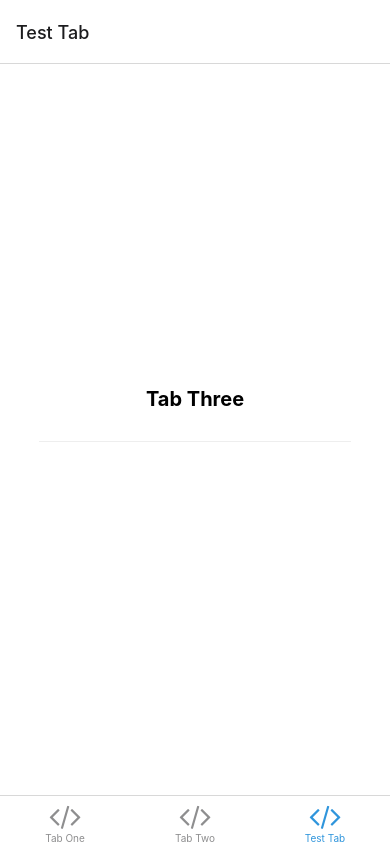
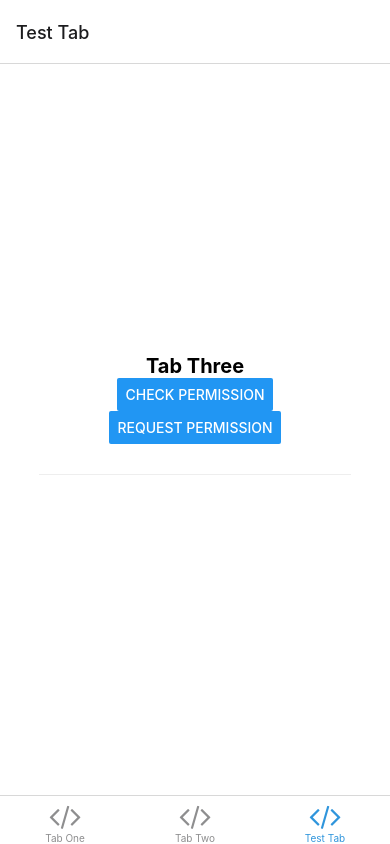
Before and after one commit to argens1203/react-native, a React Native app: screen /TestTab in a window 390 px wide. Built offline with nearby package versions, Linux system fonts and the light colour scheme; what expo-linking would draw is missing.

Commit message:
wip: calendar library

```diff
--- a/package.json
+++ b/package.json
@@ -29,6 +29,7 @@
     "react": "17.0.1",
     "react-dom": "17.0.1",
     "react-native": "0.64.3",
+    "react-native-calendar-events": "^2.2.0",
     "react-native-safe-area-context": "3.3.2",
     "react-native-screens": "~3.10.1",
     "react-native-web": "0.17.1"
@@ -37,8 +38,8 @@
     "@babel/core": "^7.12.9",
     "@types/react": "~17.0.21",
     "@types/react-native": "~0.64.12",
+    "jest": "^26.6.3",
     "jest-expo": "~44.0.1",
-    "jest": "^26.6.3",
     "react-test-renderer": "17.0.1",
     "typescript": "~4.3.5"
   },
--- a/screens/test-tab/index.tsx
+++ b/screens/test-tab/index.tsx
@@ -1,13 +1,30 @@
+import { useState } from 'react';
 import { StyleSheet } from 'react-native';
+import { Button } from 'react-native';
+import RNCalendarEvents from "react-native-calendar-events";
 
 import EditScreenInfo from '../../components/EditScreenInfo';
 import { Text, View } from '../../components/Themed';
 import { RootTabScreenProps } from '../../types';
 
 export default function TestTabScreen({ navigation }: RootTabScreenProps<'TabOne'>) {
+  const [text, setText] = useState('Unclicked');
+
+  const checkPermission = async () => {
+    const result = await RNCalendarEvents.checkPermissions(false);
+    setText(JSON.stringify(result));
+  }
+
+  const requestPermission = async () => {
+    const result = await RNCalendarEvents.requestPermissions(false);
+    setText(JSON.stringify(result));
+  }
+
   return (
     <View style={styles.container}>
       <Text style={styles.title}>Tab Three</Text>
+      <Button onPress={checkPermission} title={'Check Permission'}/>
+      <Button onPress={requestPermission} title={'Request Permission'}/>
       <View style={styles.separator} lightColor="#eee" darkColor="rgba(255,255,255,0.1)" />
     </View>
   );
```
Also changed, not shown: 1 other file (tests, documents, lock files or other folders).
